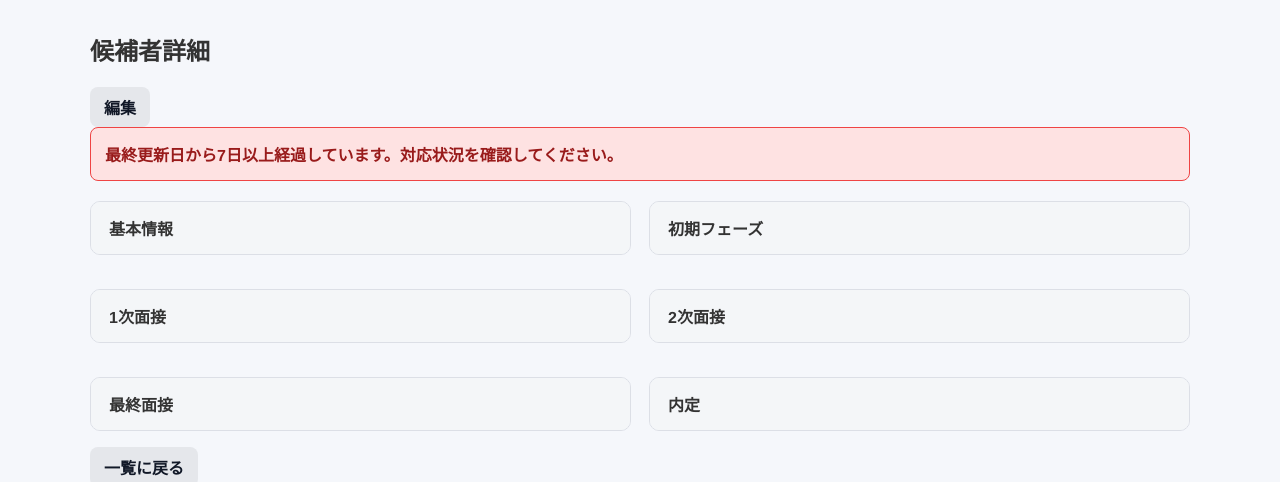
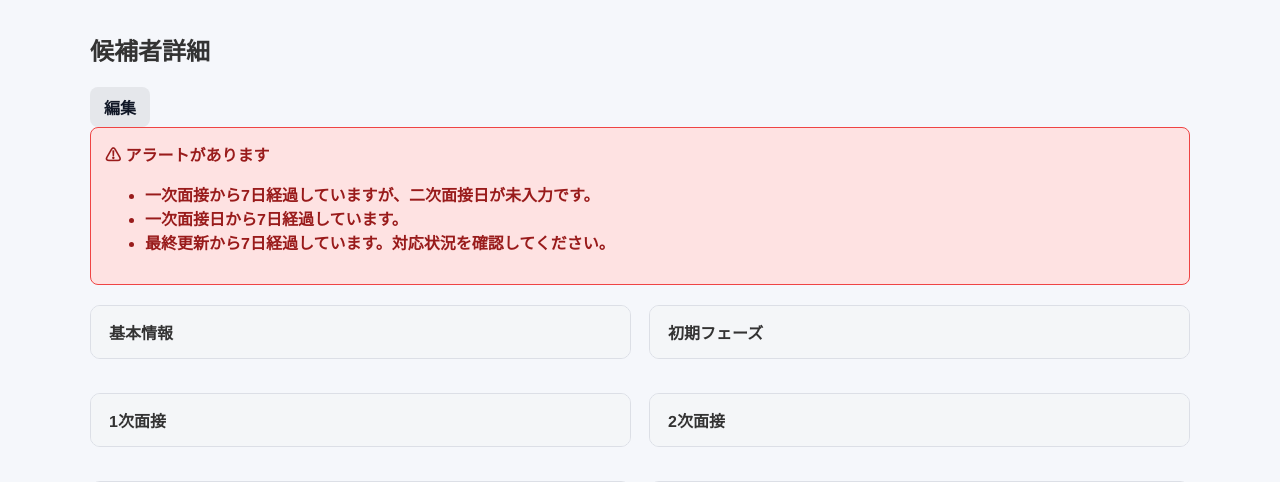
Before and after one commit to Y-Sasaki213/tech_teamC, a Flask app: page /candidates/1 in a window 1280 px wide. Shown: the part 64-546 px from the top of the page. Run offline with Flask 3, Linux system fonts and the light colour scheme; data comes from the database, SQL or seed files in the repository.

Commit message:
fix:
詳細のアラート表示変更した

```diff
--- a/recruit_app/templates/detail.html
+++ b/recruit_app/templates/detail.html
@@ -13,7 +13,13 @@
 
 {% if has_alert %}
 <div class="alert-box">
-  最終更新日から7日以上経過しています。対応状況を確認してください。
+  <strong>⚠ アラートがあります</strong>
+
+  <ul class="alert-detail-list">
+    {% for alert in alerts %}
+    <li>{{ alert }}</li>
+    {% endfor %}
+  </ul>
 </div>
 {% endif %}
 
```
